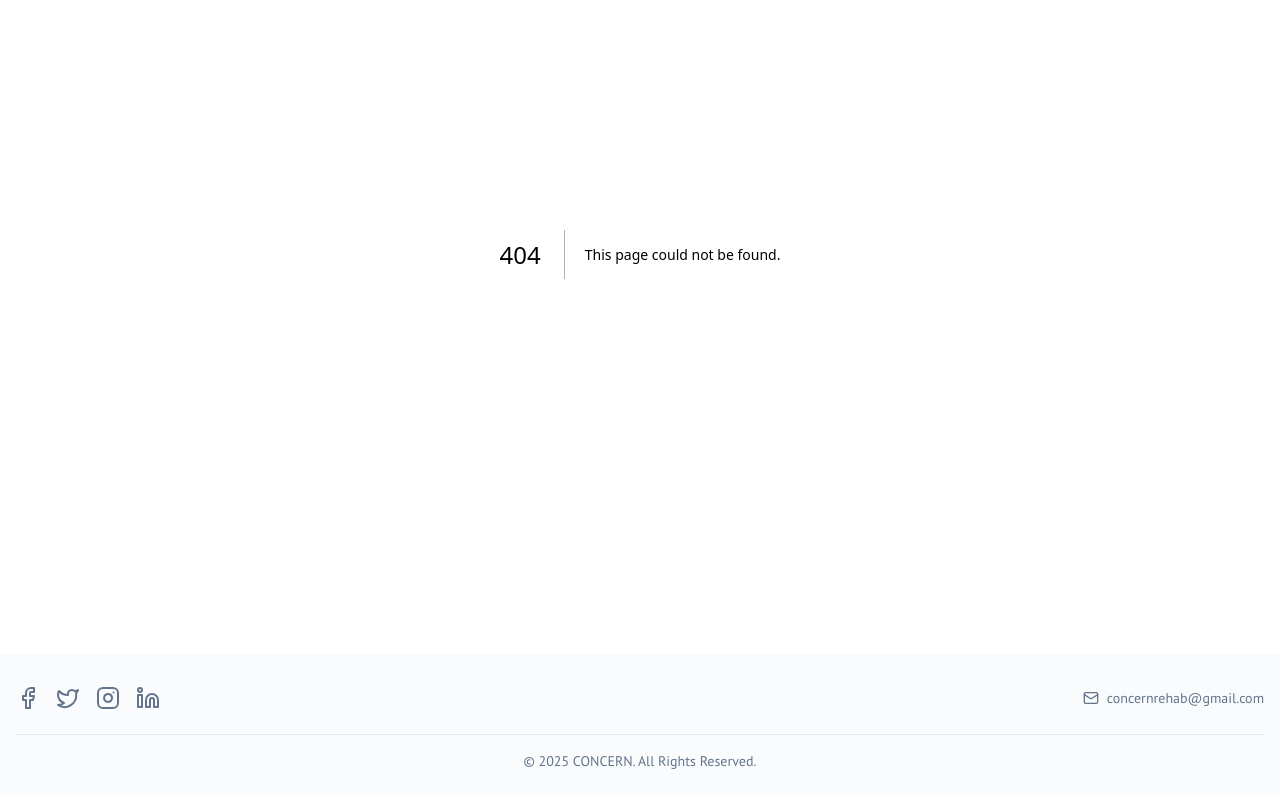
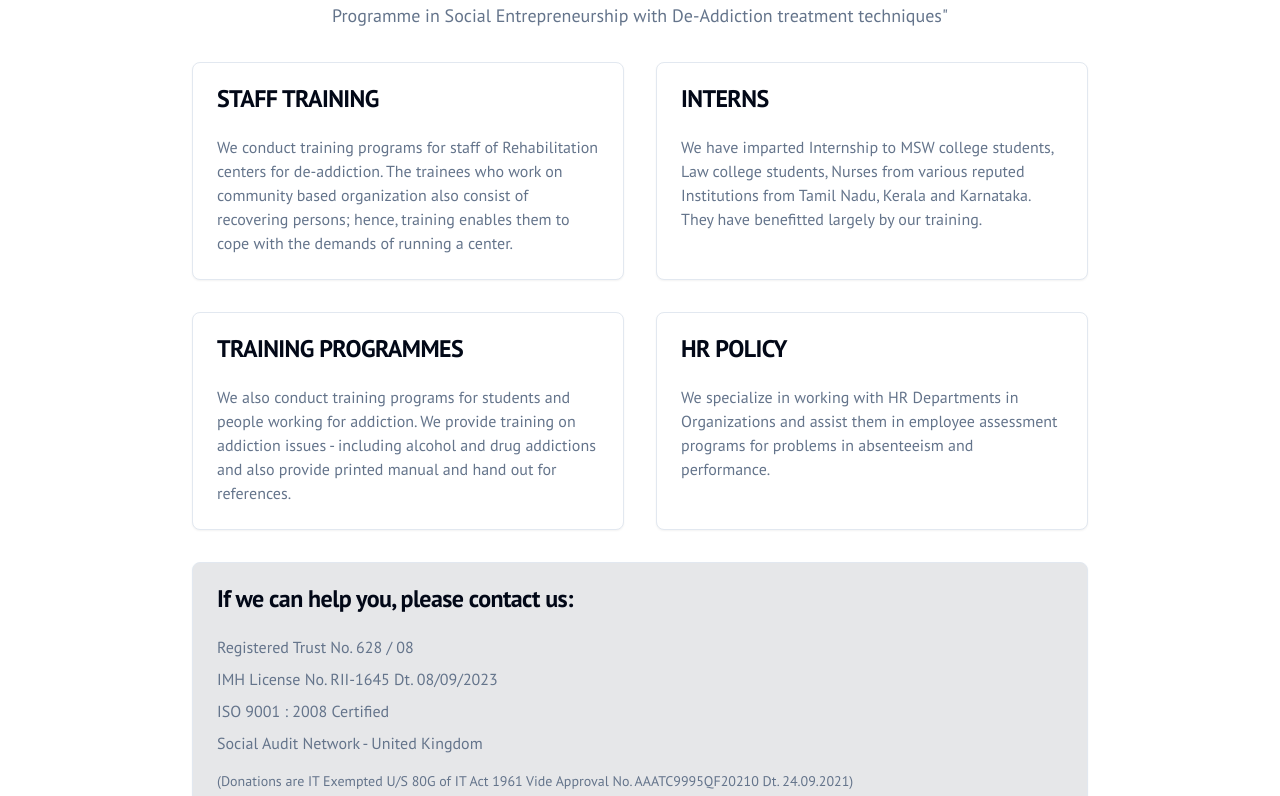
Before and after one commit to tanishpoddar/Concern-Website, a Next.js app: page /training in a window 1280 px wide. Before the commit this address had no page. Shown: the part 284-1080 px from the top of the page. Built offline with nearby package versions, Linux system fonts and the light colour scheme.

Commit message:
changed-code-files

```diff
--- /dev/null
+++ b/src/app/training/page.tsx
@@ -0,0 +1,65 @@
+import { Card, CardContent, CardHeader, CardTitle } from '@/components/ui/card';
+import Link from 'next/link';
+
+const trainingSections = [
+  {
+    title: 'STAFF TRAINING',
+    content: 'We conduct training programs for staff of Rehabilitation centers for de-addiction. The trainees who work on community based organization also consist of recovering persons; hence, training enables them to cope with the demands of running a center.',
+  },
+  {
+    title: 'INTERNS',
+    content: 'We have imparted Internship to MSW college students, Law college students, Nurses from various reputed Institutions from Tamil Nadu, Kerala and Karnataka. They have benefitted largely by our training.',
+  },
+  {
+    title: 'TRAINING PROGRAMMES',
+    content: 'We also conduct training programs for students and people working for addiction. We provide training on addiction issues - including alcohol and drug addictions and also provide printed manual and hand out for references.',
+  },
+  {
+    title: 'HR POLICY',
+    content: 'We specialize in working with HR Departments in Organizations and assist them in employee assessment programs for problems in absenteeism and performance.',
+  },
+];
+
+export default function TrainingPage() {
+  return (
+    <div className="container mx-auto px-4 py-12 md:px-6">
+      <div className="mx-auto max-w-4xl space-y-8">
+        <div className="text-center">
+          <h1 className="text-4xl font-bold">Training</h1>
+        </div>
+
+        <p className="text-center text-lg text-muted-foreground">
+          CONCERN in association with CSIM (Centre for Social Initiative and Management) conduct twice in a year "Certificate Programme in Social Entrepreneurship with De-Addiction treatment techniques"
+        </p>
+
+        <div className="grid grid-cols-1 gap-8 md:grid-cols-2">
+          {trainingSections.map((section) => (
+            <Card key={section.title}>
+              <CardHeader>
+                <CardTitle>{section.title}</CardTitle>
+              </CardHeader>
+              <CardContent>
+                <p className="text-muted-foreground">{section.content}</p>
+              </CardContent>
+            </Card>
+          ))}
+        </div>
+
+        <Card className="bg-primary/10">
+          <CardHeader>
+            <CardTitle>If we can help you, please contact us:</CardTitle>
+          </CardHeader>
+          <CardContent className="space-y-2 text-muted-foreground">
+            <p>Registered Trust No. 628 / 08</p>
+            <p>IMH License No. RII-1645 Dt. 08/09/2023</p>
+            <p>ISO 9001 : 2008 Certified</p>
+            <p>Social Audit Network - United Kingdom</p>
+            <p className="pt-2 text-sm">
+              (Donations are IT Exempted U/S 80G of IT Act 1961 Vide Approval No. AAATC9995QF20210 Dt. 24.09.2021)
+            </p>
+          </CardContent>
+        </Card>
+      </div>
+    </div>
+  );
+}
```
